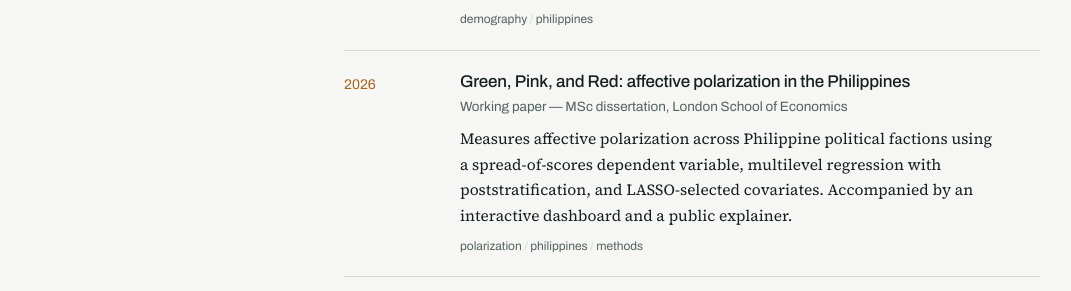
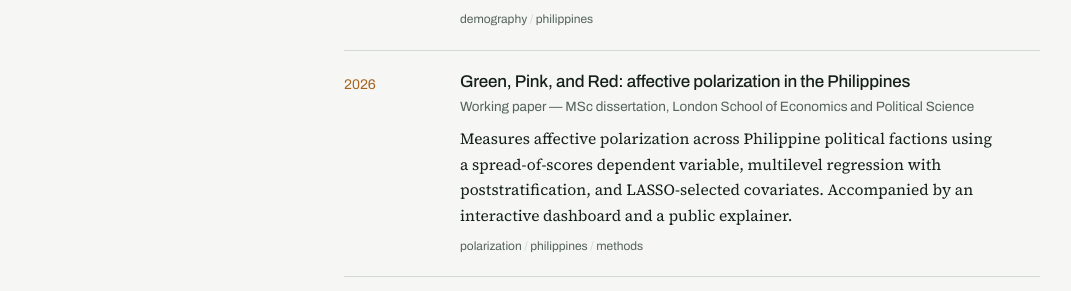
Before and after one commit to marcozaplan/marcozaplan.github.io, a Jekyll site: the page built from research.html, in a window 1280 px wide and 1379 px high. Shown: the part 866-1157 px from the top of the window, without its empty margins (104-1175 px from the left). Built offline with Jekyll 4.4.1, drawn with Linux system fonts in a browser that asks for light colours.

Commit message:
Initial site

```diff
--- a/_data/research.yml
+++ b/_data/research.yml
@@ -3,7 +3,7 @@
 # Tags drive the filter on /research/.
 
 - title: "Green, Pink, and Red: affective polarization in the Philippines"
-  venue: MSc dissertation, London School of Economics
+  venue: MSc dissertation, London School of Economics and Political Science
   status: Working paper
   year: 2026
   summary: >-
```
